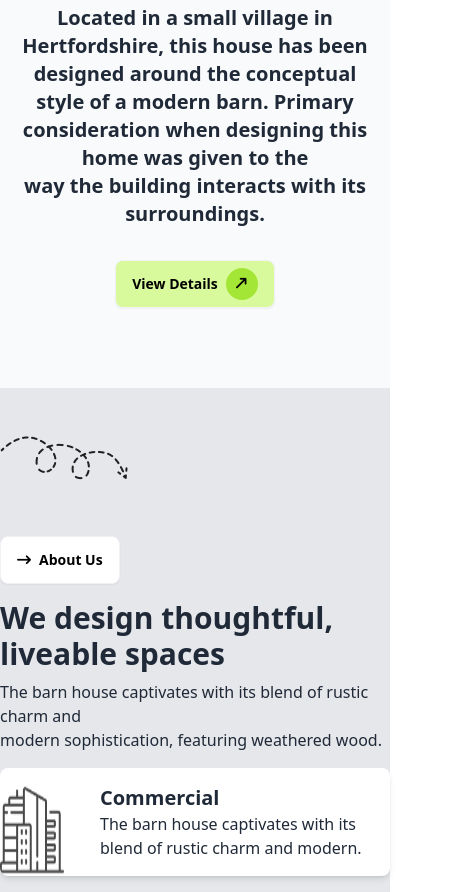
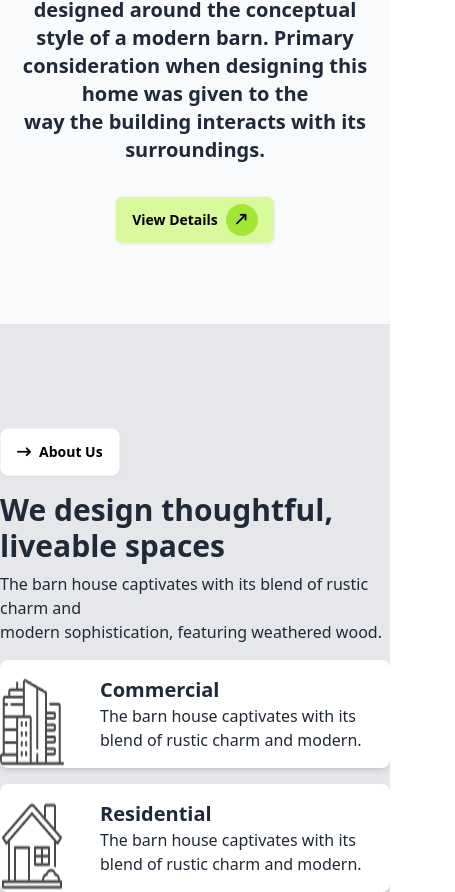
Before and after one commit to mdmoslehuddin/Batch-10-Assignment-3, a plain HTML site: page index.html in a window 390 px wide. Shown: the part 806-1698 px from the top of the page, 455 px wide, since content can reach past the window. Drawn offline with nearby package versions, Linux system fonts and the light colour scheme.

```diff
--- a/index.html
+++ b/index.html
@@ -73,18 +73,21 @@
         <div class="flex items-center gap-2 font-semibold" >
 
           <div class="flex items-center gap-2 font-semibold">
+
+            <div class="hidden lg:flex">
             <button>
               <i class="fa-solid bg-white  w-8 h-8 p-2 rounded-full fa-magnifying-glass"></i>
             </button>
             <button>
               <i class="fa-solid bg-white  w-8 h-8 p-2 rounded-full fa-cart-shopping"></i>
             </button>
-          </div>
+
           <button  class="btn bg-lime-400 text-black my-8 flex justify-center mx-auto">
            Book Consult
            <i class=" fa-solid text-white bg-black w-8 h-8 p-2 rounded-full  fa-arrow-right-long -rotate-45"></i>
            </button>
-
+          </div>
+          </div>
            <div class="dropdown">
             <div tabindex="0" role="button" class="btn btn-ghost lg:hidden">
               <i class="fa-solid fa-bars"></i>
@@ -135,7 +138,7 @@
 <div class="bg-gray-200">
 <section class=" max-w-screen-2xl mx-auto py-12 ">
 
-  <div class="">
+  <div class="hidden lg:flex">
     <img  src="./images/Vector.png" alt="">
   </div>
 
```
